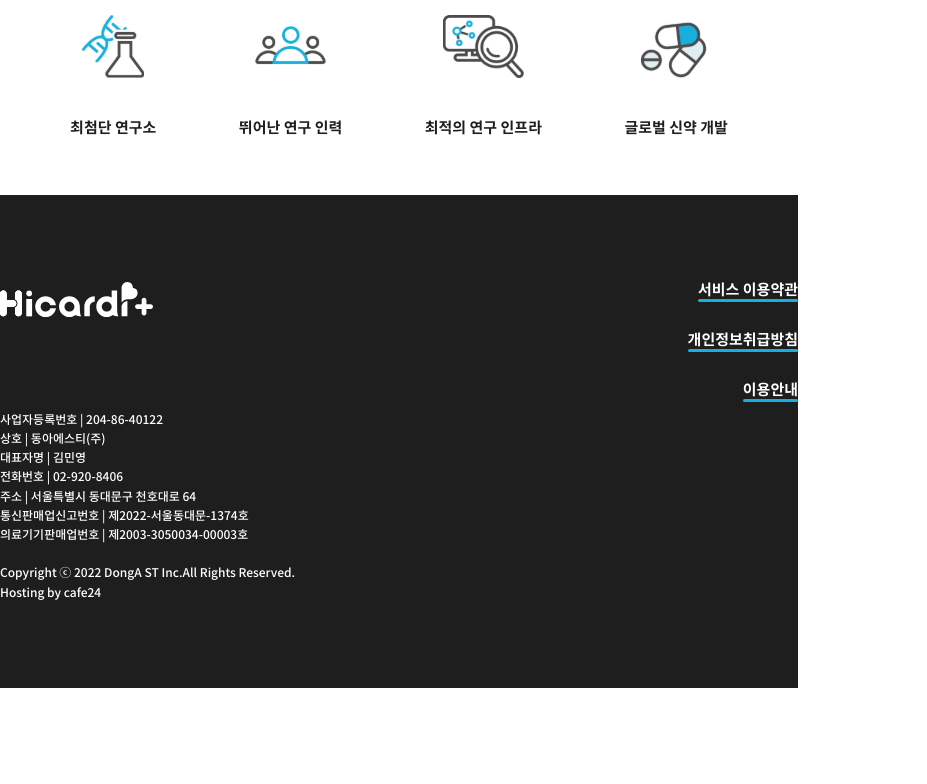
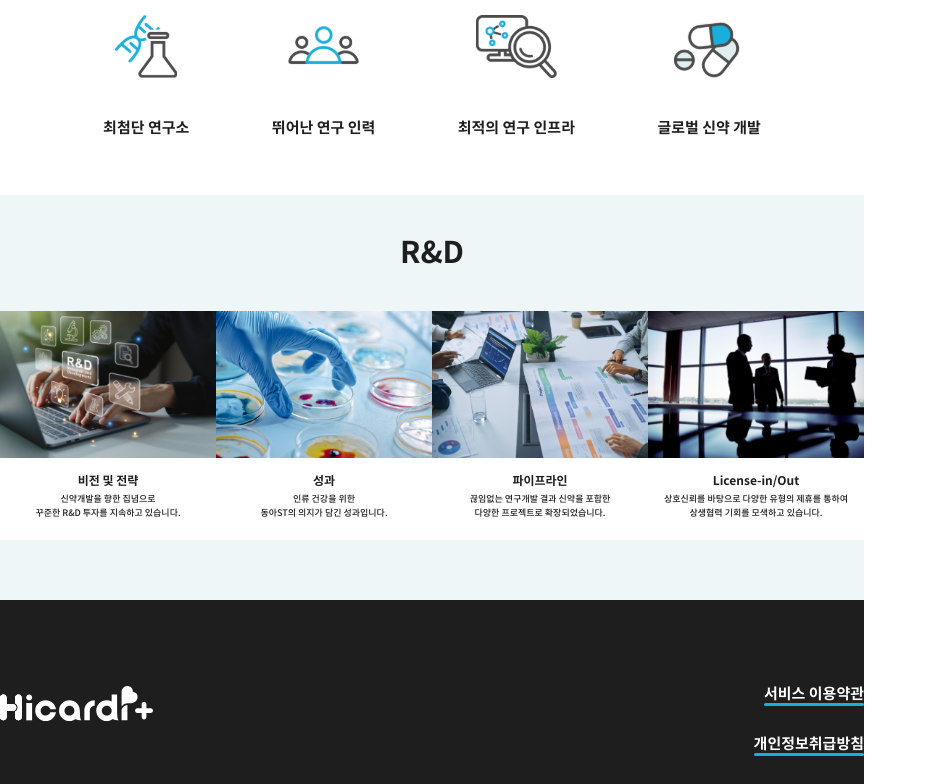
Before and after one commit to DONGA-ST-A/Frontend, a React (Vite) app: page /company in a window 1280 px wide. Shown: the part 528-1312 px from the top of the page, without its empty margins (0-927 px from the left). Before the commit the page ends 1216 px from the top, so only its background shows below. Built offline with nearby package versions, Linux system fonts and the light colour scheme; the HTML template or start-up script is replaced by a standard one.

Commit message:
feat: add RnD component

```diff
--- /dev/null
+++ b/src/components/CompanyPage/RnD.tsx
@@ -0,0 +1,97 @@
+import styled from "styled-components";
+
+import Img1 from "@/assets/figure/img_rd_1.svg";
+import Img2 from "@/assets/figure/img_rd_2.svg";
+import Img3 from "@/assets/figure/img_rd_3.svg";
+import Img4 from "@/assets/figure/img_rd_4.svg";
+import { Inner } from "@/style/commonStyle";
+
+const RnDList = [
+  {
+    img: Img1,
+    title: "비전 및 전략",
+    description: "신약개발을 향한 집념으로\n꾸준한 R&D 투자를 지속하고 있습니다.",
+  },
+  { img: Img2, title: "성과", description: "인류 건강을 위한\n동아ST의 의지가 담긴 성과입니다." },
+  {
+    img: Img3,
+    title: "파이프라인",
+    description: "끊임없는 연구개발 결과 신약을 포함한\n다양한 프로젝트로 확장되었습니다.",
+  },
+  {
+    img: Img4,
+    title: "License-in/Out",
+    description:
+      "상호신뢰를 바탕으로 다양한 유형의 제휴를 통하여\n상생협력 기회를 모색하고 있습니다.",
+  },
+];
+
+const RnD = () => {
+  return (
+    <Container>
+      <Inner>
+        <h1>R&D</h1>
+        <RnDContainer>
+          {RnDList.map((item) => (
+            <RnDItem>
+              <img
+                alt={item.description}
+                src={item.img}
+              />
+              <div className="text-container">
+                <div className="title">{item.title}</div>
+                <p>{item.description}</p>
+              </div>
+            </RnDItem>
+          ))}
+        </RnDContainer>
+      </Inner>
+    </Container>
+  );
+};
+
+const Container = styled.div`
+  background-color: var(--color_sub5);
+  padding-top: 54px;
+  padding-bottom: 80px;
+  text-align: center;
+
+  h1 {
+    font-family: NotoSansBold;
+    font-size: var(--text_title1);
+    color: var(--color_font);
+    margin-bottom: 60px;
+  }
+`;
+
+const RnDContainer = styled.div`
+  display: flex;
+  justify-content: space-between;
+`;
+
+const RnDItem = styled.div`
+  background-color: var(--color_white);
+
+  .text-container {
+    display: flex;
+    flex-direction: column;
+    gap: 8px;
+    color: var(--color_font);
+
+    padding-top: 19px;
+    padding-bottom: 25px;
+
+    .title {
+      font-family: NotoSansBold;
+      font-size: var(--text_caption1);
+    }
+
+    p {
+      font-family: NotoSansMedium;
+      font-size: 12px;
+      white-space: pre-line;
+      line-height: 1.6em;
+    }
+  }
+`;
+export default RnD;
--- a/src/pages/CompanyPage.tsx
+++ b/src/pages/CompanyPage.tsx
@@ -1,11 +1,13 @@
 import About from "@/components/CompanyPage/About";
 import Intro from "@/components/CompanyPage/Intro";
+import RnD from "@/components/CompanyPage/RnD";
 
 const CompanyPage = () => {
   return (
     <>
       <Intro />
       <About />
+      <RnD />
     </>
   );
 };
```
